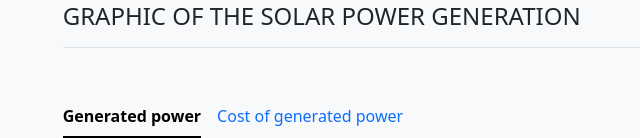
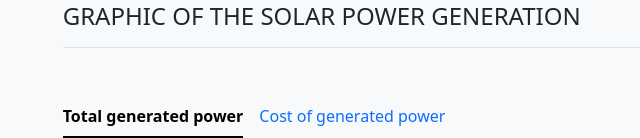
Before and after one commit to ychernyshev/Solar-Power-Calculator, a Django app: template calculator/templates/calculator/index.html in a window 1280 px wide. Shown: the part 188-326 px from the top of the page, without its empty margins (68-708 px from the left). Run offline with Django 3.2, Linux system fonts and the light colour scheme; the template is opened without the code that fills it, so the values that code supplies are empty; some libraries are stand-ins or nearby versions.

Commit message:
Total generated power
The "Generated power" graphic name has been renamed to "Total generated power"

```diff
--- a/calculator/templates/calculator/index.html
+++ b/calculator/templates/calculator/index.html
@@ -12,7 +12,7 @@
     <li class="nav-item" role="presentation">
         <button class="nav-link active" id="home-tab" data-bs-toggle="tab" data-bs-target="#home"
                 type="button" role="tab" aria-controls="home" aria-selected="true">
-            Generated power
+            Total generated power
         </button>
     </li>
     <li class="nav-item" role="presentation">
```
